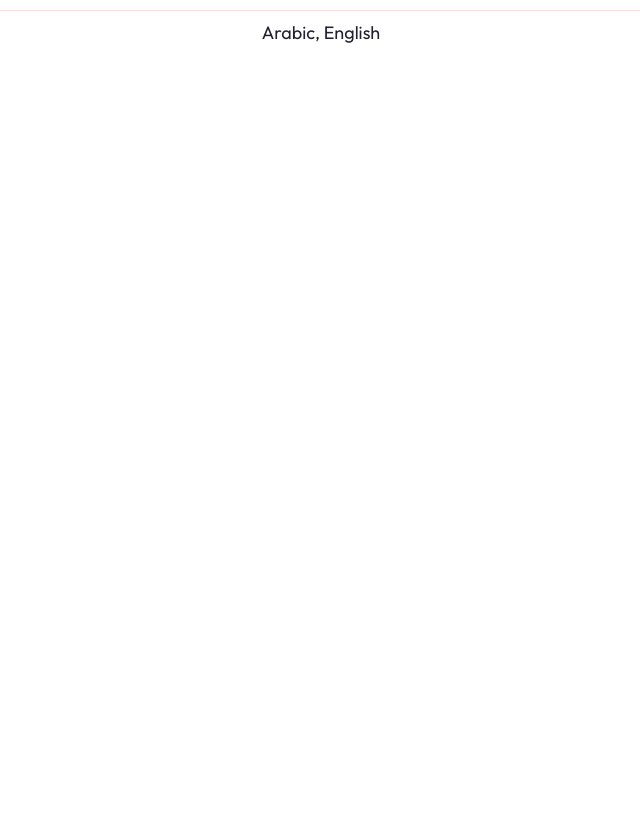
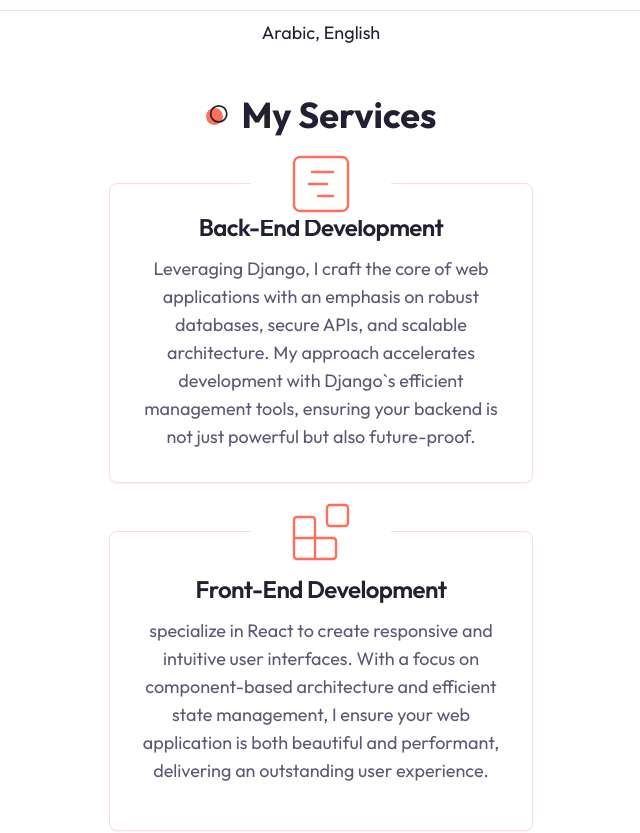
Before and after one commit to Deadlymind/Portfolio, a Next.js app: page / in a window 1280 px wide. Shown: the part 1564-2397 px from the top of the page, without its empty margins (319-959 px from the left). Built offline with nearby package versions, Linux system fonts and the light colour scheme.

Commit message:
update services

```diff
--- a/app/page.jsx
+++ b/app/page.jsx
@@ -1,5 +1,6 @@
 import About from "@/components/About";
 import Hero from "@/components/Hero";
+import Services from "@/components/Services";
 
 
 
@@ -8,6 +9,7 @@ export default function Home() {
 
       <Hero />
       <About />
+      <Services />
     </main>
 
 
--- /dev/null
+++ b/components/Services.jsx
@@ -0,0 +1,48 @@
+import { GanttChartSquare, Blocks, Gem, EarthLock } from "lucide-react";
+import { Card, CardContent, CardDescription, CardHeader, CardTitle } from "@/components/ui/card";
+
+const servicesData = [
+    {
+        icon: <GanttChartSquare size={72} strokeWidth={0.8} />,
+        title: 'Back-End Development',
+        description: 'Leveraging Django, I craft the core of web applications with an emphasis on robust databases, secure APIs, and scalable architecture. My approach accelerates development with Django`s efficient management tools, ensuring your backend is not just powerful but also future-proof.',
+    },
+    {
+        icon: <Blocks size={72} strokeWidth={0.8} />,
+        title: 'Front-End Development',
+        description: ' specialize in React to create responsive and intuitive user interfaces. With a focus on component-based architecture and efficient state management, I ensure your web application is both beautiful and performant, delivering an outstanding user experience.',
+    },
+    {
+        icon: <EarthLock size={72} strokeWidth={0.8} />,
+        title: 'Web Security',
+        description: 'My focus on web security integrates secure coding, data protection, and threat mitigation to protect your applications. By prioritizing security from the ground up, I ensure your web presence is safeguarded against evolving digital threats, maintaining user trust.',
+    },
+]
+
+const Services = () => {
+    return (
+    <section className="mb-12 xl:mb-36 " >
+        <div className="container mx-auto " >
+            <h2 className="section-title mb-12 xl:mb-24 text-center mx-auto " >My Services</h2>
+            {/* grid items */}
+            <div className="grid xl:grid-cols-3 justify-center gap-y-12 xl:gap-y-24 xl:gap-x-8  " >
+                {servicesData.map((item, index) => {
+                    return (
+                        <Card className="w-full max-w-[424px] h-[300px] flex flex-col pt-16 pb-10 justify-center items-center relative " key={index} >
+                            <CardHeader className="text-primary absolute -top-[60px] " >
+                                <div className="w-[140px] h1-[80px] bg-white dark:bg-background flex justify-center items-center  " >{item.icon}</div>
+                            </CardHeader>
+                            <CardContent className="text-center  " >
+                                <CardTitle className=" mb-4" >{item.title}</CardTitle>
+                                <CardDescription className="text-lg" >{item.description}</CardDescription>
+                            </CardContent>
+                        </Card>
+                    )
+                })}
+            </div>
+        </div>
+    </section>
+    )
+}
+
+export default Services
```
